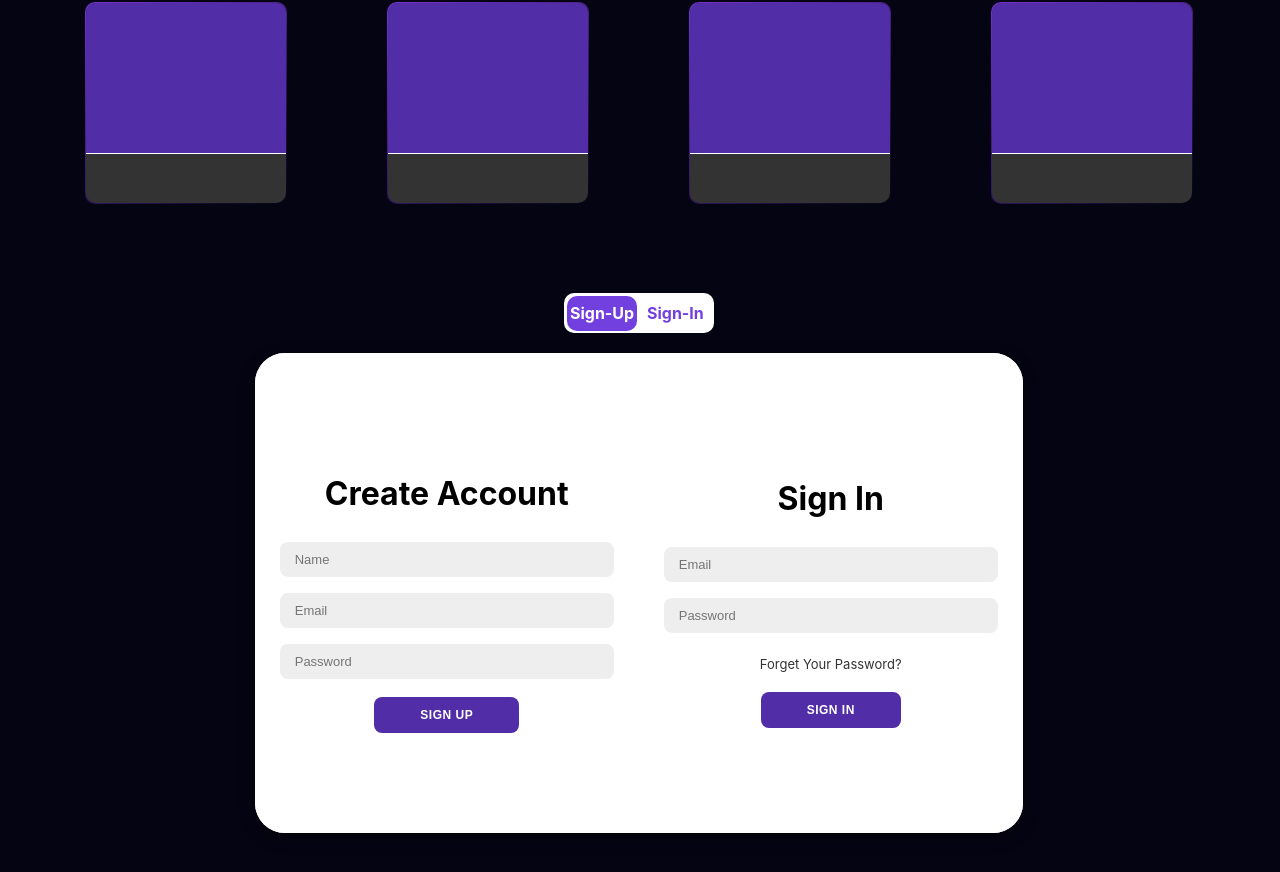
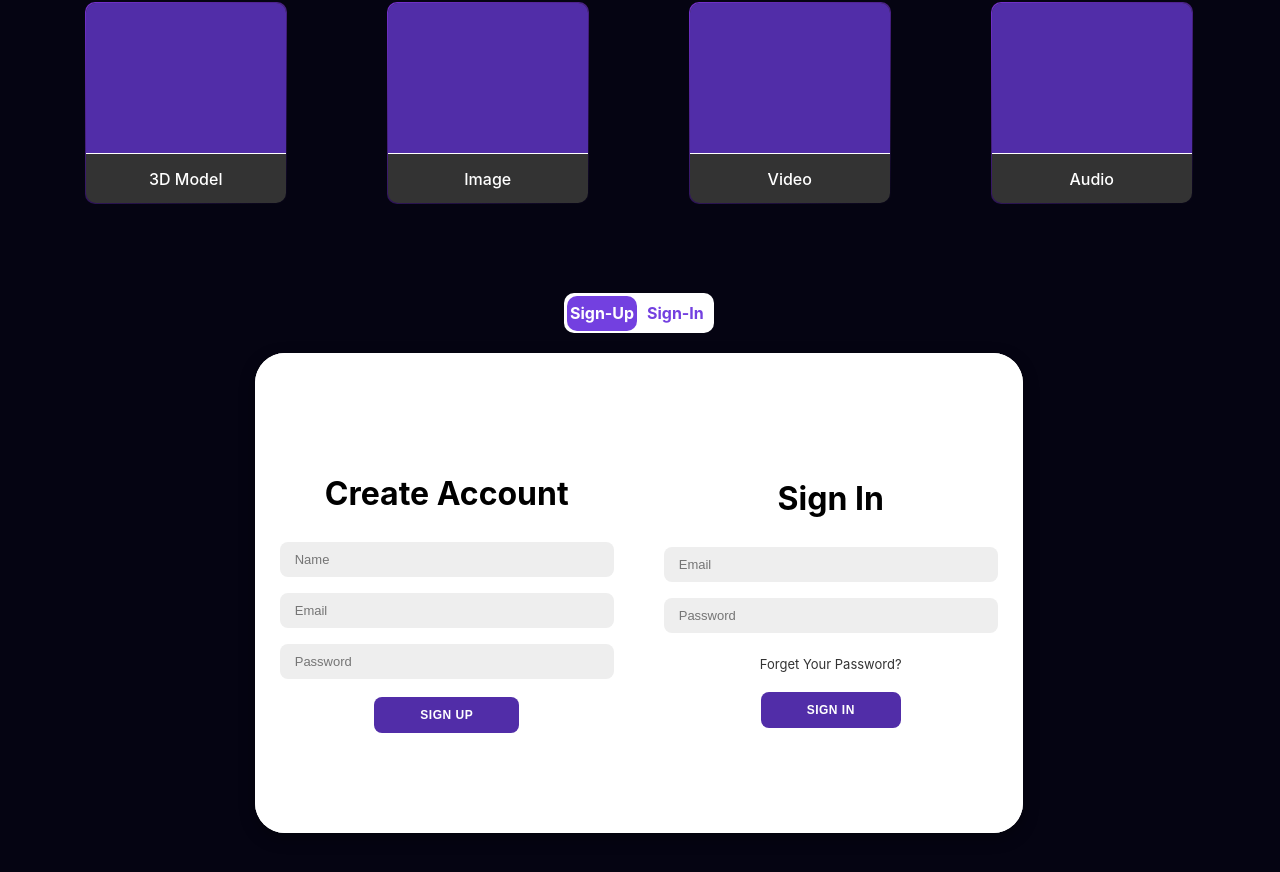
Before and after one commit to shaunpinto22/RENDERZHUB-GWS, a React (Create React App) app: page / in a window 1280 px wide. Shown: the part 1437-2309 px from the top of the page. Built offline with nearby package versions, Linux system fonts and the light colour scheme.

Commit message:
#updateByDz

```diff
--- a/src/components/get_started/Getstarted.jsx
+++ b/src/components/get_started/Getstarted.jsx
@@ -102,25 +102,25 @@ const Getstarted = () => {
           <div className='borderWraper'>
             <div className='cardMS'>
               <div className='cardMSPic'></div>
-              <div className='cardMSText'></div>
+              <div className='cardMSText'><span>3D Model</span></div>
             </div>
           </div>
           <div className='borderWraper'>
             <div className='cardMS'>
               <div className='cardMSPic'></div>
-              <div className='cardMSText'></div>
+              <div className='cardMSText'><span>Image</span></div>
             </div>
           </div>
           <div className='borderWraper'>
             <div className='cardMS'>
               <div className='cardMSPic'></div>
-              <div className='cardMSText'></div>
+              <div className='cardMSText'><span>Video</span></div>
             </div>
           </div>
           <div className='borderWraper'>
             <div className='cardMS'>
               <div className='cardMSPic'></div>
-              <div className='cardMSText'></div>
+              <div className='cardMSText'><span>Audio</span></div>
             </div>
           </div>
         </div>
--- a/src/components/get_started/getstarted.css
+++ b/src/components/get_started/getstarted.css
@@ -136,7 +136,15 @@
     height: 150px;
     background-color: #512da8;
     border-bottom: 1px solid white;
+}
 
+.cardMSText{
+    height: 50px;
+    display: flex;
+    align-items: center;
+    justify-content: center;
+    font-size: 16px;
+    font-weight: 500;
 }
 
 
```
